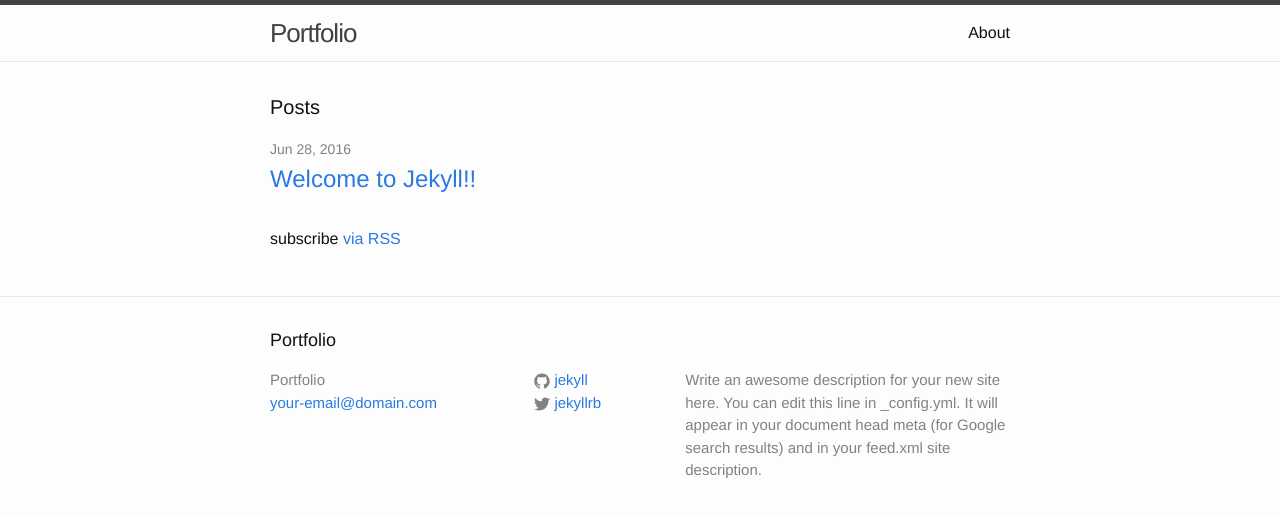
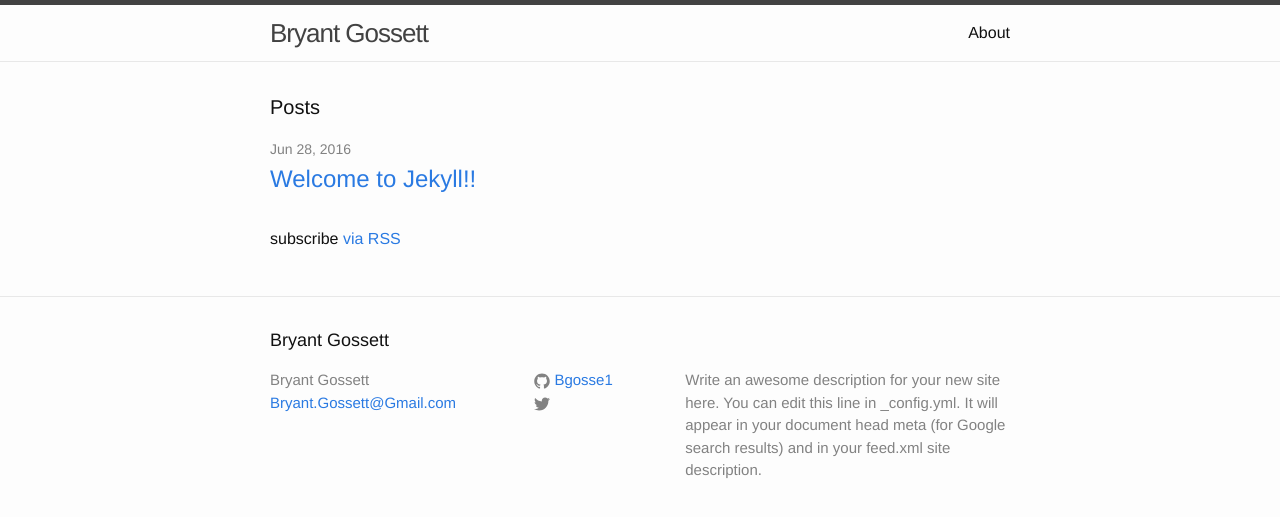
Before and after one commit to Bgosse1/bgosse1.github.io, a Jekyll site: the page built from index.html, in a window 1280 px wide. Shown: the top 517 px of the page. Built offline with Jekyll 4.4.1, drawn with Linux system fonts in a browser that asks for light colours.

Commit message:
Updated site settings

```diff
--- a/_config.yml
+++ b/_config.yml
@@ -6,16 +6,16 @@
 # 'jekyll serve'. If you change this file, please restart the server process.
 
 # Site settings
-title: Portfolio
-email: your-email@domain.com
+title: Bryant Gossett
+email: Bryant.Gossett@Gmail.com
 description: > # this means to ignore newlines until "baseurl:"
   Write an awesome description for your new site here. You can edit this
   line in _config.yml. It will appear in your document head meta (for
   Google search results) and in your feed.xml site description.
 baseurl: "" # the subpath of your site, e.g. /blog
 url: "http://yourdomain.com" # the base hostname & protocol for your site
-twitter_username: jekyllrb
-github_username:  jekyll
+twitter_username: ""
+github_username:  Bgosse1
 
 # Build settings
 markdown: kramdown
```
